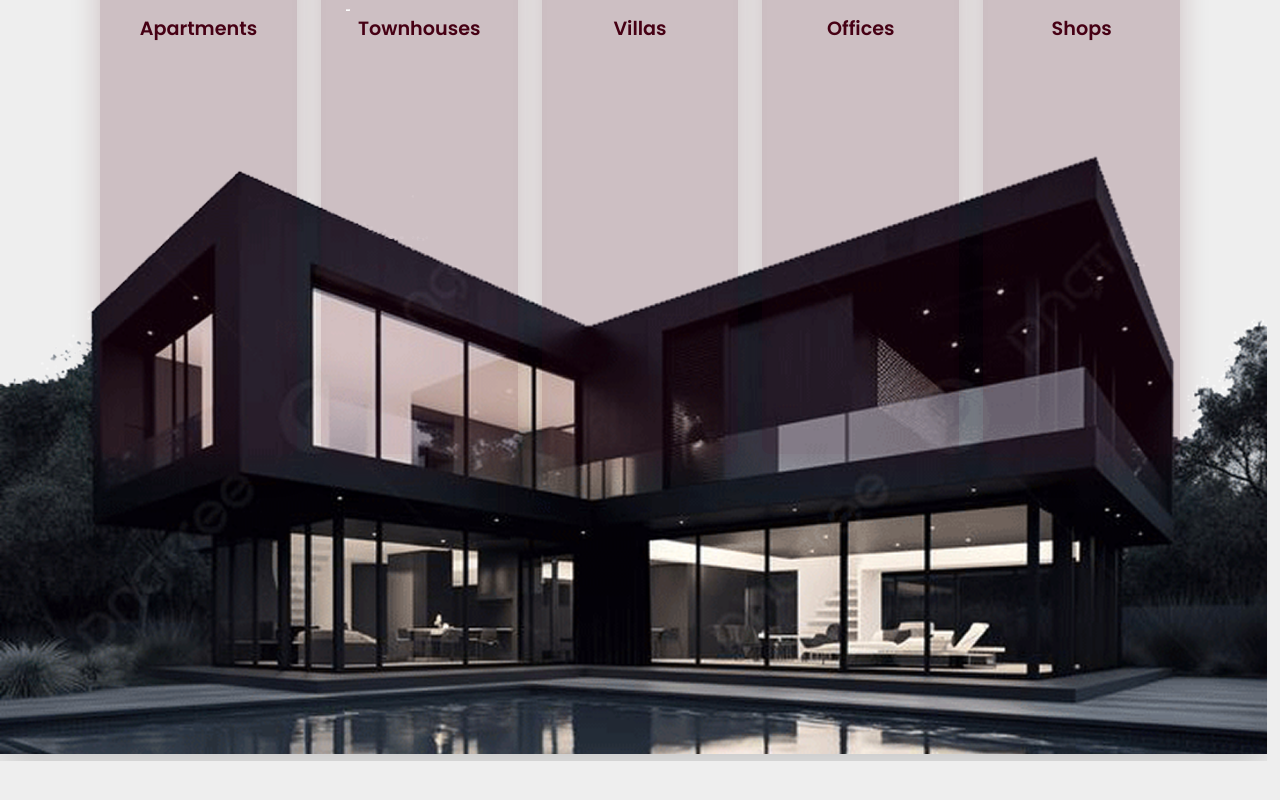
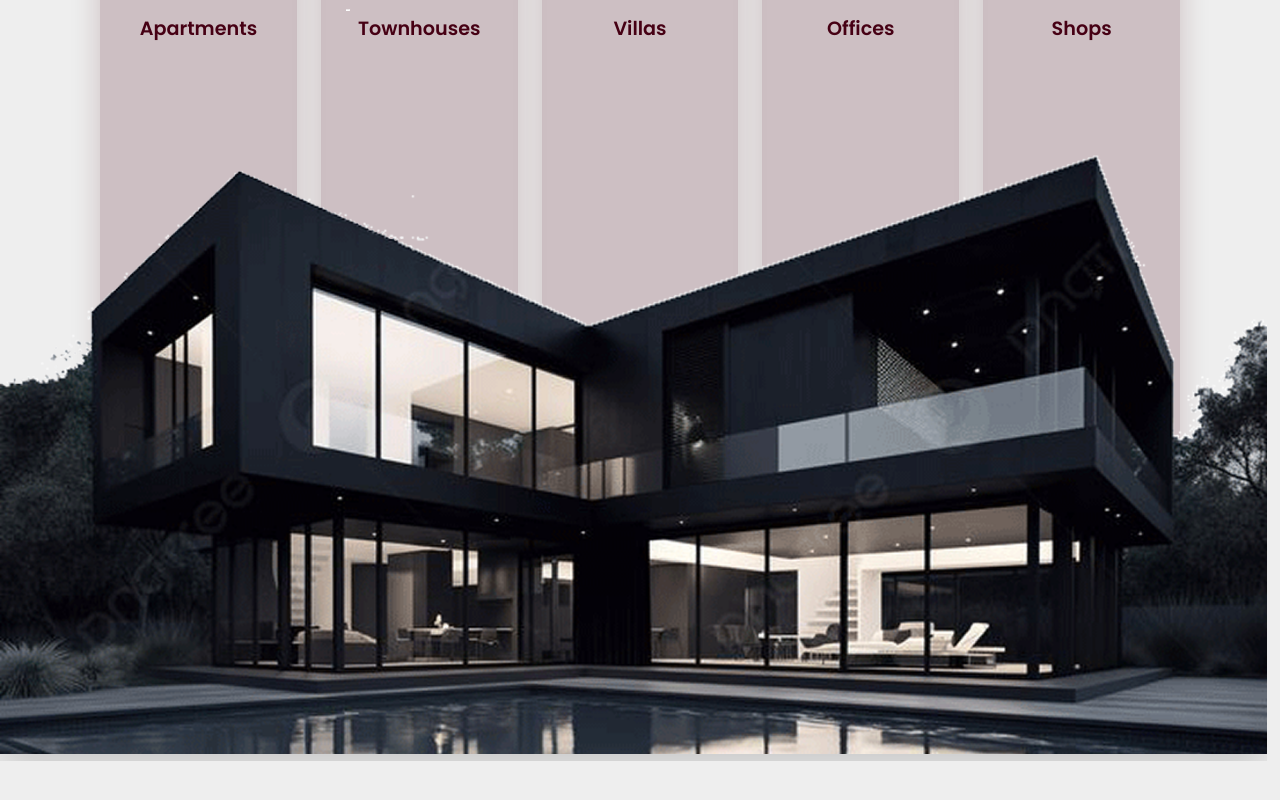
Before and after one commit to SanadMakhlouf/mg, a React (Create React App) app: page / in a window 1280 px wide. Shown: the part 2062-2862 px from the top of the page. Built offline with nearby package versions, Linux system fonts and the light colour scheme; a web font is replaced by a local one.

Commit message:
Update LookingForSection.css

```diff
--- a/src/components/LookingForSection.css
+++ b/src/components/LookingForSection.css
@@ -56,7 +56,6 @@
 
 .card:hover {
   transform: translateY(-8px);
-
 }
 
 .card::after {
@@ -117,7 +116,7 @@
   margin-right: -50vw;
   margin-top: -100px;
   overflow: hidden;
-  z-index: 1;
+  z-index: 100;
 }
 
 .villa-container img {
```
